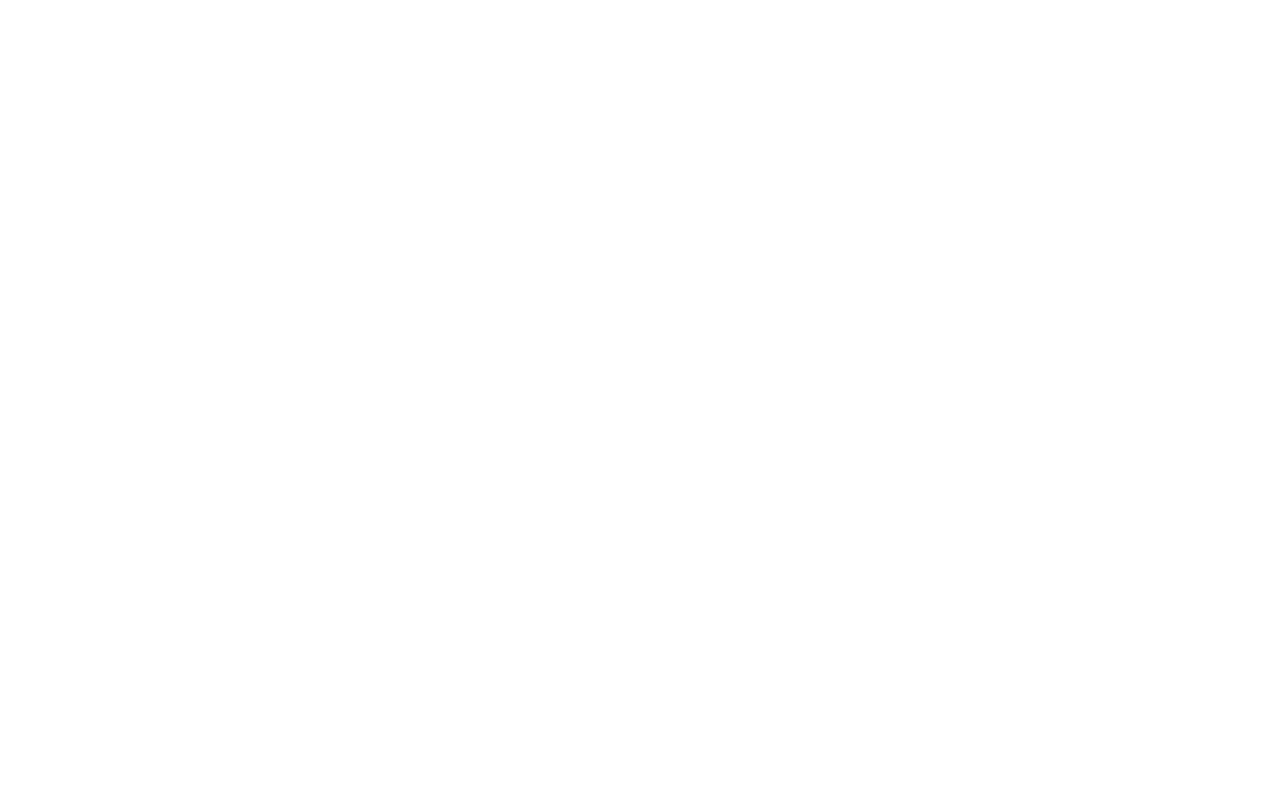
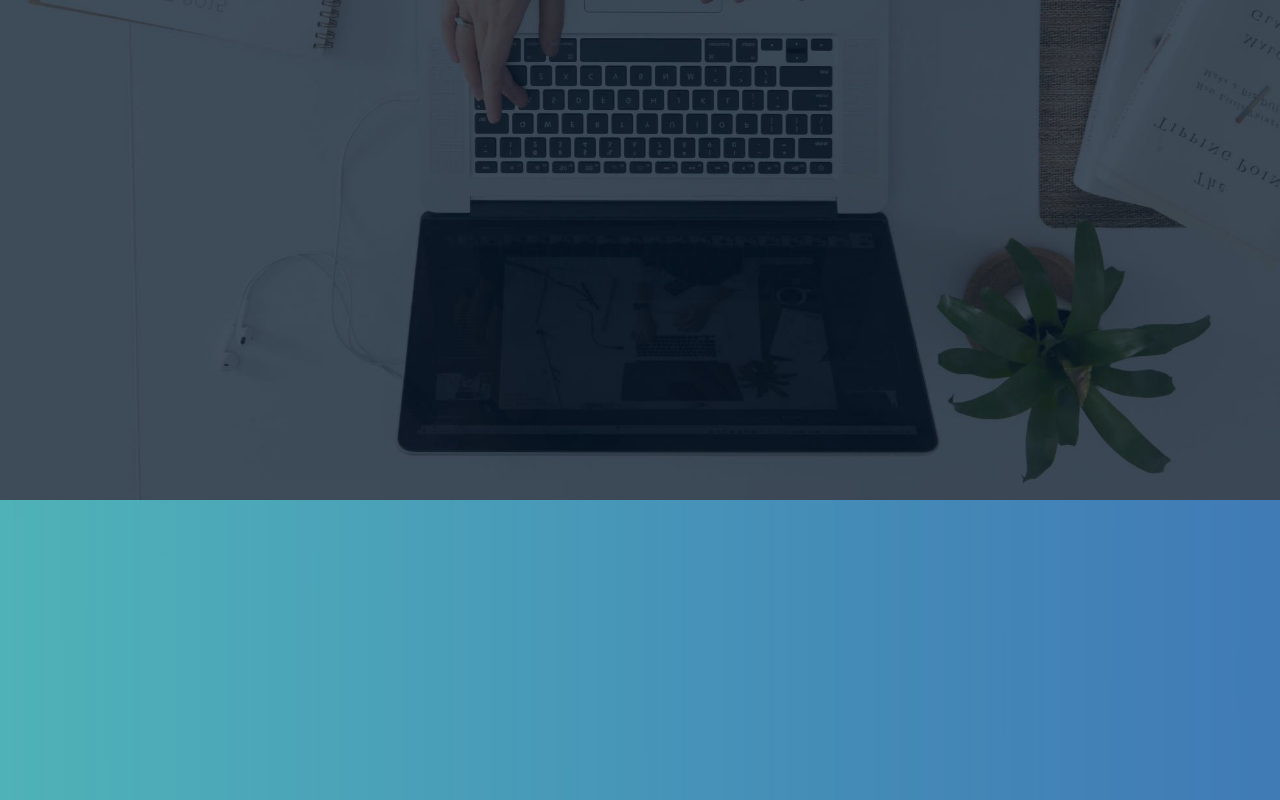
Before and after one commit to Mario-Marchio/proj-html-vuejs, a Vue app: page / in a window 1280 px wide. Shown: the part 4016-4816 px from the top of the page. Before the commit the page ends 3716 px from the top, so only its background shows below. Built offline with nearby package versions, Linux system fonts and the light colour scheme.

Commit message:
section 6/7 bgi done

```diff
--- a/src/components/AppFooter.vue
+++ b/src/components/AppFooter.vue
@@ -30,6 +30,12 @@
             <a><button class=" text-white button-border3">Learn More</button></a>
         </div>
     </div>
+    <div class="section-6">
+
+    </div>
+    <div class="section-7">
+
+    </div>
 </template>
 
 <style>
@@ -37,6 +43,23 @@
     height: 400px;
     display: flex;
 }
+
+.section-6 {
+    height: 800px;
+    background-image: url(../assets/img/make-an-appointment.jpg);
+    background-size: cover;
+    background-position: center;
+    background-repeat: no-repeat;
+}
+
+.section-7 {
+    height: 300px;
+    background-image: url(../assets/img/rgb-gradient-bar-for-logo-carrasel.jpg);
+    background-size: cover;
+    background-position: center;
+    background-repeat: no-repeat;
+}
+
 
 .bgc-l-blue {
     background-color: #3bafbf;
```
